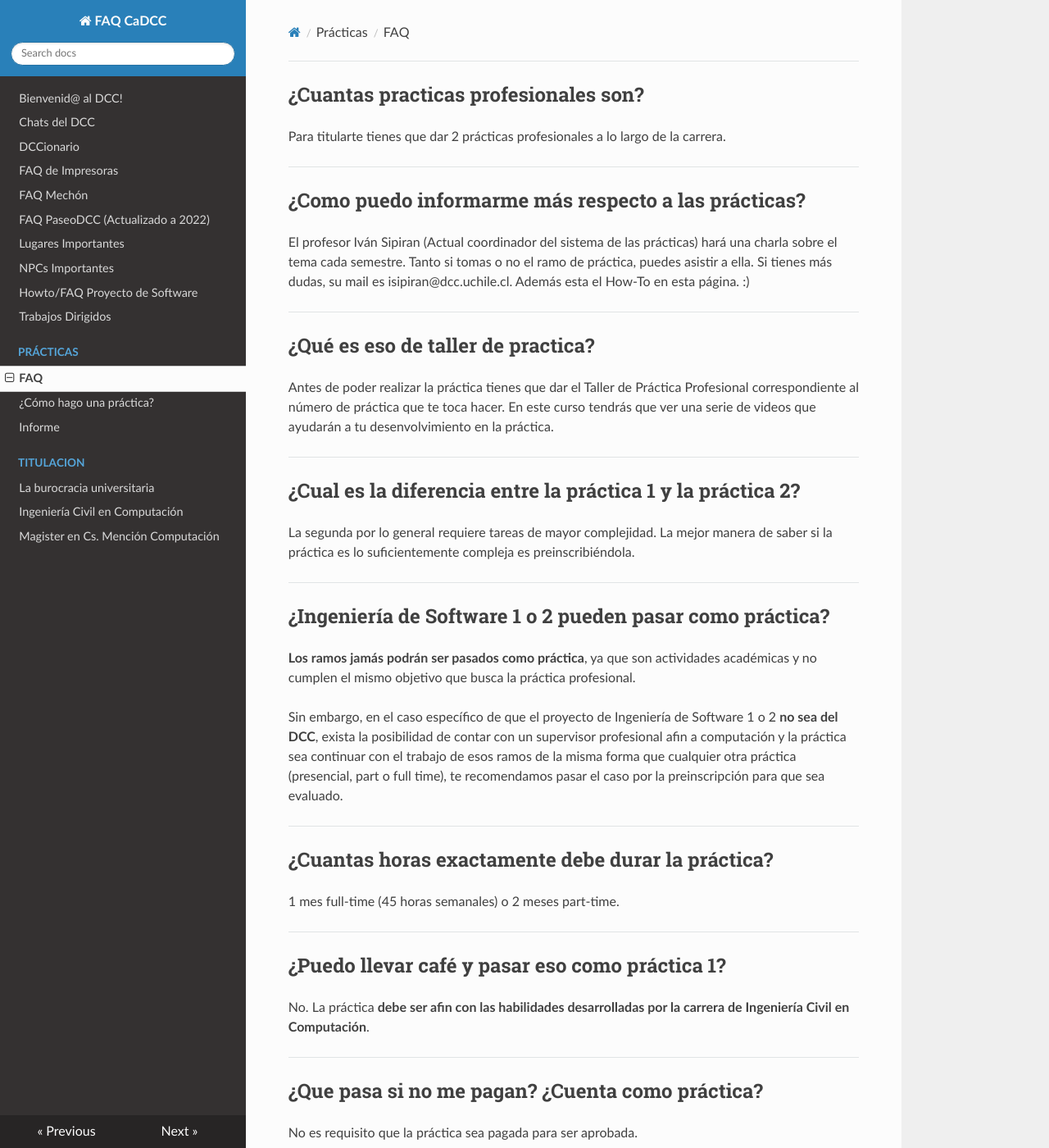
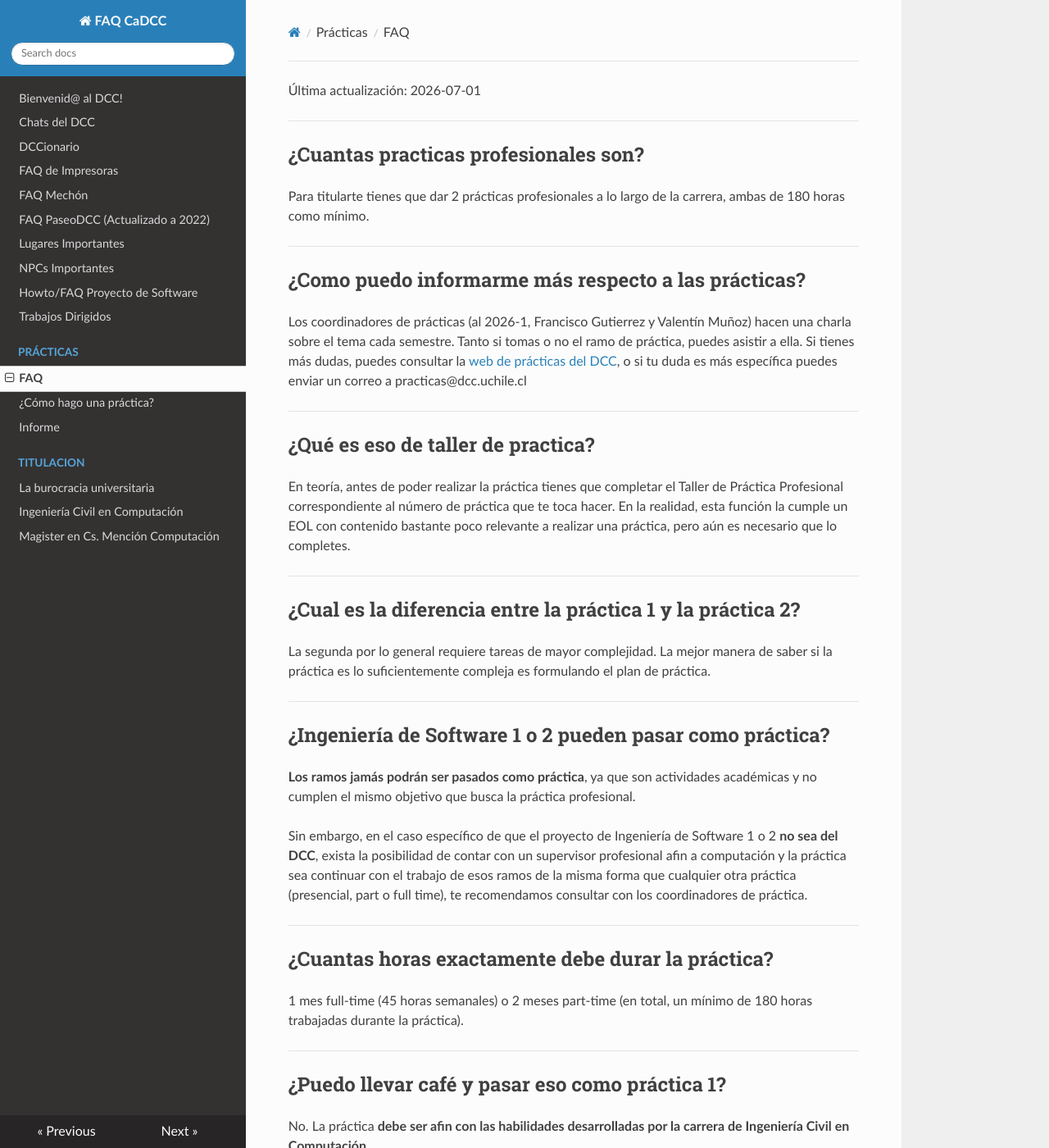
Before and after one commit to cadcc/howto, an MkDocs documentation site: the page built from docs/Prácticas/FAQ.md, in a window 1280 px wide and 1400 px high. Shown: the whole window at 82% size. Built offline with MkDocs 1.6.1, drawn with Linux system fonts in a browser that asks for light colours; nearby versions of some CDN libraries.

Commit message:
actualizar FAQ de prácticas 2026-1

```diff
--- a/docs/Prácticas/FAQ.md
+++ b/docs/Prácticas/FAQ.md
@@ -1,24 +1,28 @@
+Última actualización: 2026-07-01
+
+---
+
 ## ¿Cuantas practicas profesionales son?
 
-Para titularte tienes que dar 2 prácticas profesionales a lo largo de la carrera.
+Para titularte tienes que dar 2 prácticas profesionales a lo largo de la carrera, ambas de 180 horas como mínimo.
 
 ---
 
 ## ¿Como puedo informarme más respecto a las prácticas?
 
-El profesor Iván Sipiran (Actual coordinador del sistema de las prácticas) hará una charla sobre el tema cada semestre. Tanto si tomas o no el ramo de práctica, puedes asistir a ella. Si tienes más dudas, su mail es isipiran@dcc.uchile.cl. Además esta el How-To en esta página. :)
+Los coordinadores de prácticas (al 2026-1, Francisco Gutierrez y Valentín Muñoz) hacen una charla sobre el tema cada semestre. Tanto si tomas o no el ramo de práctica, puedes asistir a ella. Si tienes más dudas, puedes consultar la [web de prácticas del DCC](https://practicas.dcc.uchile.cl), o si tu duda es más específica puedes enviar un correo a practicas@dcc.uchile.cl
 
 ---
 
 ## ¿Qué es eso de taller de practica?
 
-Antes de poder realizar la práctica tienes que dar el Taller de Práctica Profesional correspondiente al número de práctica que te toca hacer. En este curso tendrás que ver una serie de videos que ayudarán a tu desenvolvimiento en la práctica.
+En teoría, antes de poder realizar la práctica tienes que completar el Taller de Práctica Profesional correspondiente al número de práctica que te toca hacer. En la realidad, esta función la cumple un EOL con contenido bastante poco relevante a realizar una práctica, pero aún es necesario que lo completes.
 
 ---
 
 ## ¿Cual es la diferencia entre la práctica 1 y la práctica 2?
 
-La segunda por lo general requiere tareas de mayor complejidad. La mejor manera de saber si la práctica es lo suficientemente compleja es preinscribiéndola.
+La segunda por lo general requiere tareas de mayor complejidad. La mejor manera de saber si la práctica es lo suficientemente compleja es formulando el plan de práctica.
 
 ---
 
@@ -26,13 +30,13 @@ La segunda por lo general requiere tareas de mayor complejidad. La mejor manera
 
 **Los ramos jamás podrán ser pasados como práctica**, ya que son actividades académicas y no cumplen el mismo objetivo que busca la práctica profesional.
 
-Sin embargo, en el caso específico de que el proyecto de Ingeniería de Software 1 o 2 **no sea del DCC**, exista la posibilidad de contar con un supervisor profesional afin a computación y la práctica sea continuar con el trabajo de esos ramos de la misma forma que cualquier otra práctica (presencial, part o full time), te recomendamos pasar el caso por la preinscripción para que sea evaluado.
+Sin embargo, en el caso específico de que el proyecto de Ingeniería de Software 1 o 2 **no sea del DCC**, exista la posibilidad de contar con un supervisor profesional afin a computación y la práctica sea continuar con el trabajo de esos ramos de la misma forma que cualquier otra práctica (presencial, part o full time), te recomendamos consultar con los coordinadores de práctica.
 
 ---
 
 ## ¿Cuantas horas exactamente debe durar la práctica?
 
-1 mes full-time (45 horas semanales) o 2 meses part-time.
+1 mes full-time (45 horas semanales) o 2 meses part-time (en total, un mínimo de 180 horas trabajadas durante la práctica).
 
 ---
 
```
